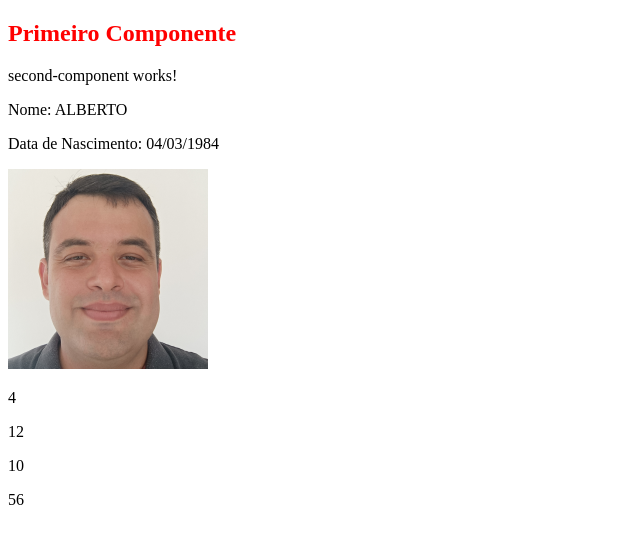
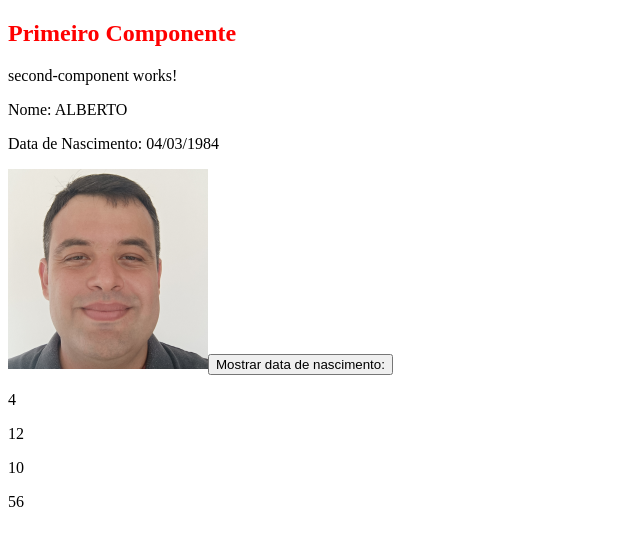
Before and after one commit to albertoafaj/angular-course, an Angular app: page / in a window 1280 px wide. Shown: the top 546 px of the page, without its empty margins (0-640 px from the left). Built offline with nearby package versions, Linux system fonts and the light colour scheme.

Commit message:
feat: add a event bind when click a button

```diff
--- a/src/app/second-component/second-component.component.html
+++ b/src/app/second-component/second-component.component.html
@@ -2,3 +2,4 @@
 <p>Nome: {{ name | uppercase }}</p>
 <p>Data de Nascimento: {{ birthday | date: "dd/MM/yyyy" }}</p>
 <img [src]="urlImage">
+<button (click)="showBirthday()" type="button">Mostrar data de nascimento:</button>
--- a/src/app/second-component/second-component.component.ts
+++ b/src/app/second-component/second-component.component.ts
@@ -9,4 +9,8 @@ export class SecondComponentComponent {
   name = "Alberto";
   birthday = "03/04/1984";
   urlImage = "/assets/profile-photo.png";
+
+  showBirthday() {
+    alert(`A data de nascimento é: ${this.birthday}`)
+  };
 }
```
